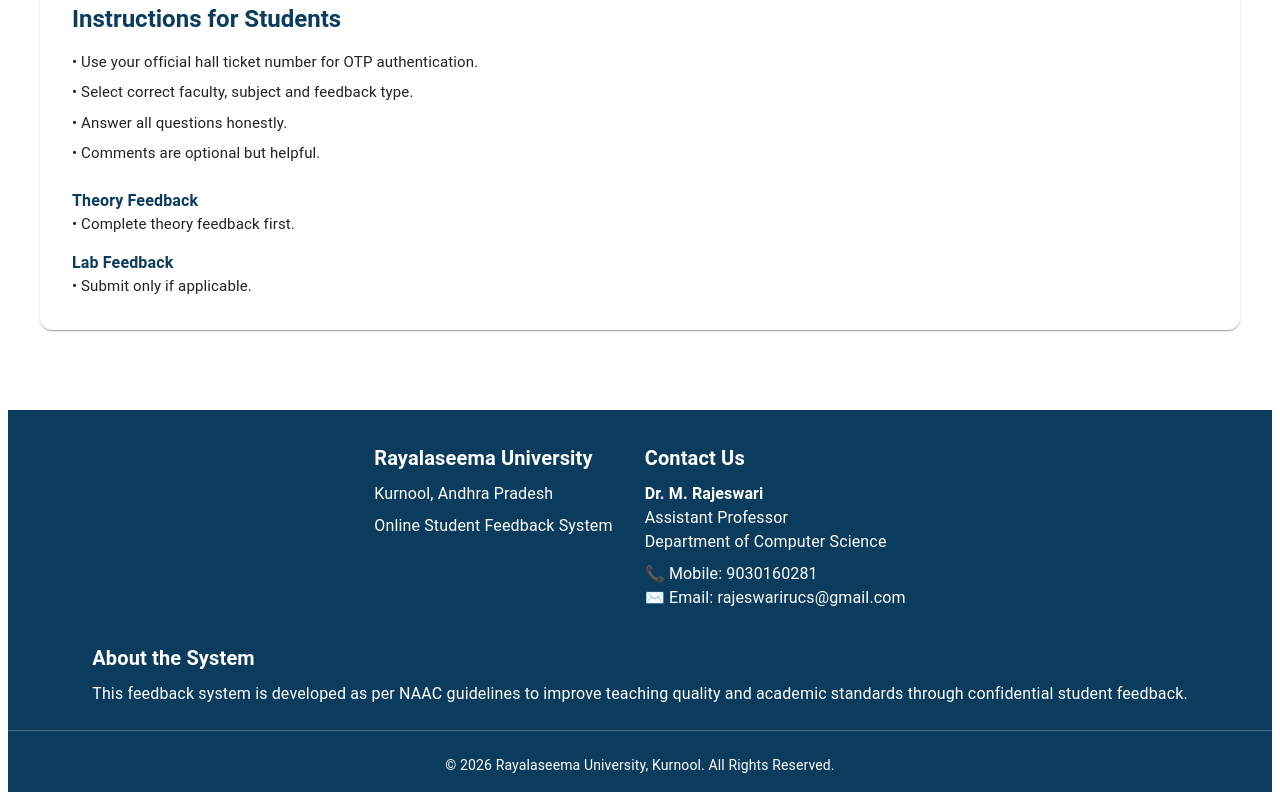
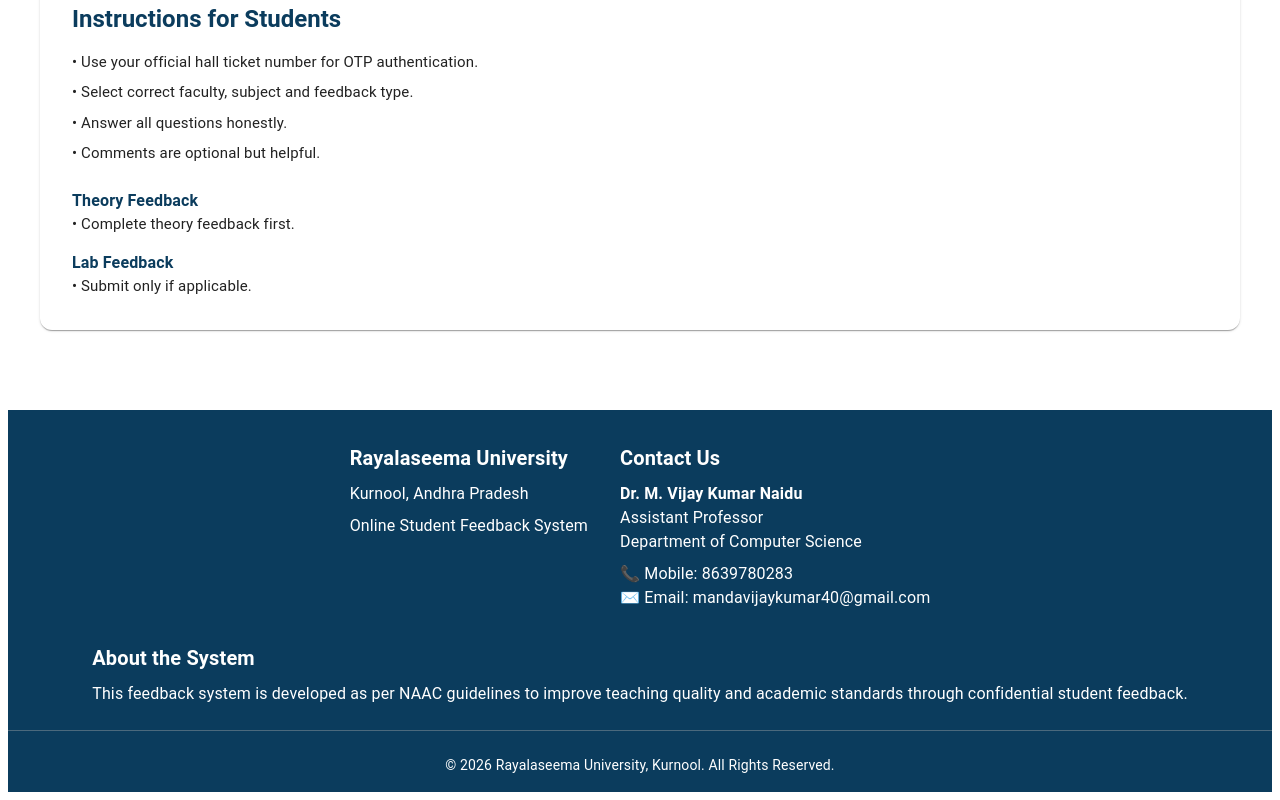
Before and after one commit to MandaVijayKumar/ruonlinefeedbacksystem, a React (Vite) app: page / in a window 1280 px wide. Shown: the part 927-1727 px from the top of the page. Built offline with nearby package versions, Linux system fonts and the light colour scheme.

Commit message:
Update contact information in Footer component

```diff
--- a/src/components/Footer.jsx
+++ b/src/components/Footer.jsx
@@ -32,7 +32,7 @@
             Contact Us
           </Typography>
           <Typography sx={{ mt: 1 }}>
-            <strong>Dr. M. Rajeswari</strong>
+            <strong>Dr. M. Vijay Kumar Naidu</strong>
           </Typography>
           <Typography>
             Assistant Professor
@@ -41,10 +41,10 @@
             Department of Computer Science
           </Typography>
           <Typography sx={{ mt: 1 }}>
-            📞 Mobile: 9030160281
+            📞 Mobile: 8639780283
           </Typography>
           <Typography>
-            ✉️ Email: rajeswarirucs@gmail.com
+            ✉️ Email: mandavijaykumar40@gmail.com
           </Typography>
         </Grid>
 
```
